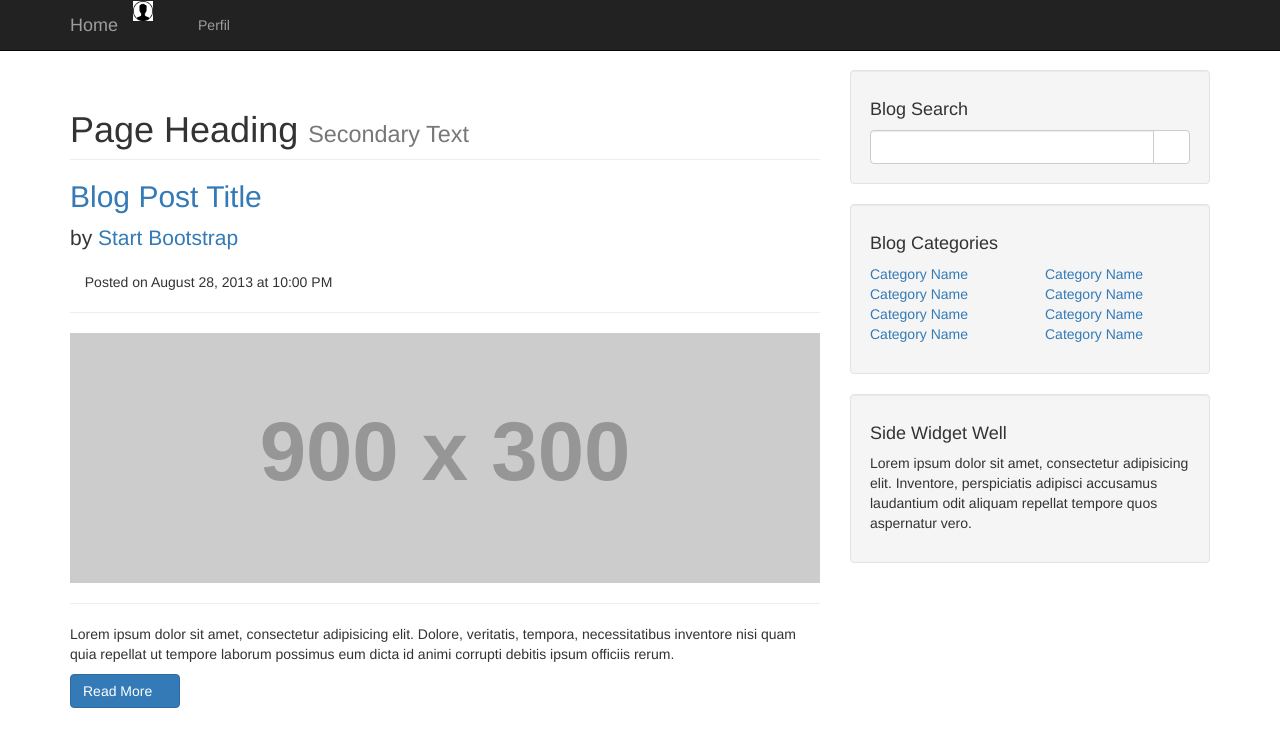
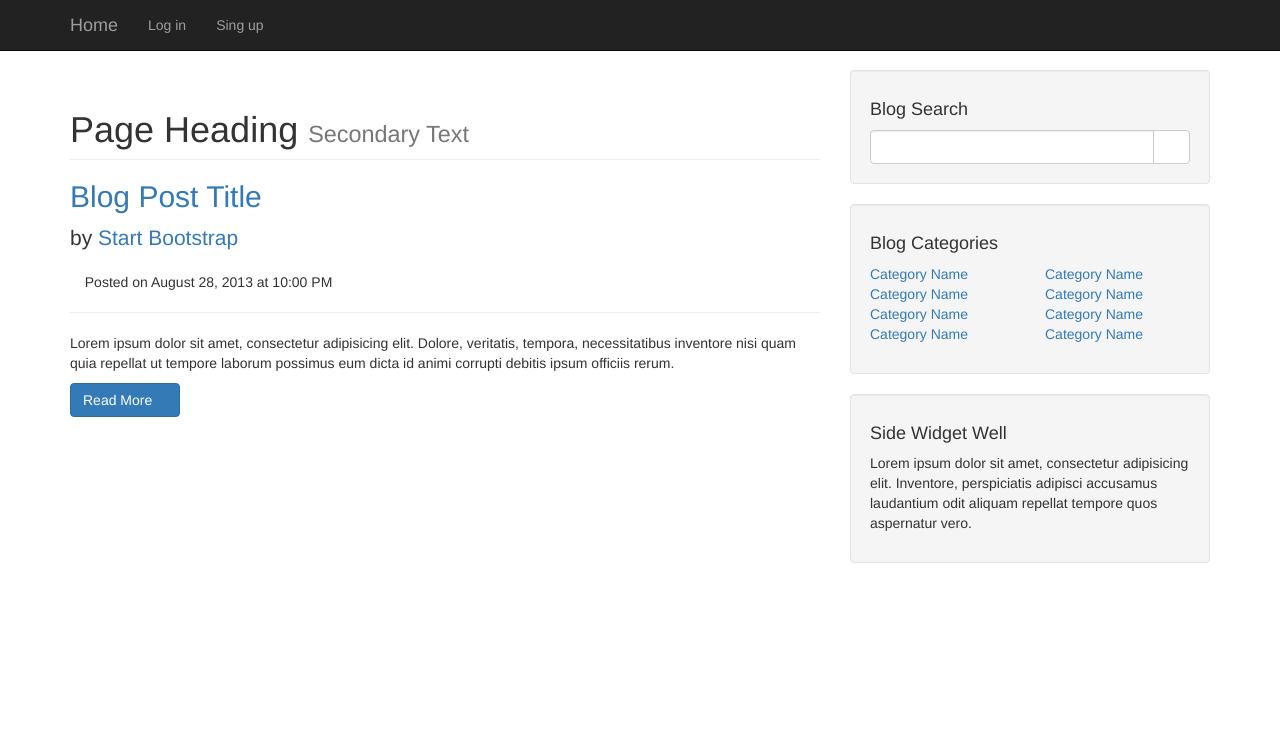
Before and after one commit to jorgelinor/blog, a Python web app: template templates/page.html in a window 1280 px wide. Shown: the top 747 px of the page. Run offline with Jinja, Linux system fonts and the light colour scheme; the template is opened without the code that fills it, so the values that code supplies are empty; grey boxes labelled with a size stand in for pictures from a placeholder-image service; some libraries are stand-ins or nearby versions; some web fonts are replaced.

Commit message:
cambio a la imagen

```diff
--- a/templates/page.html
+++ b/templates/page.html
@@ -39,20 +39,32 @@
                     <span class="icon-bar"></span>
                     <span class="icon-bar"></span>
                 </button>
-                <a class="navbar-brand" href="#">Home</a>
+                <a class="navbar-brand" href="/">Home</a>
             </div>
             <!-- Collect the nav links, forms, and other content for toggling -->
             <div class="collapse navbar-collapse" id="bs-example-navbar-collapse-1">
                 <ul class="nav navbar-nav">
+                {% if user %}
                     <li>
-                        <img src="img/icon.png" style="width:20px; height:20px; " >
+                        <img src="img/icon.png" style="width: 40px;height: 40px;padding: 10px;" >
                     </li>
                     <li>
-                        <a href="#">{{user}}</a>
+                        <a href="/newpost">{{user}}</a>
                     </li>
                     <li>
-                        <a href="editprofile">Perfil</a>
+                        <a href="/profile/{{user}}">Perfil</a>
                     </li>
+                    <li>
+                        <a href="/logout">Log Out</a>
+                    </li>
+                {% else %}
+                	<li>
+                		<a href="/login">Log in</a>
+                	</li>
+                	<li>
+                		<a href="/signup">Sing up</a>
+                	</li>
+                {% endif %}
                 </ul>
             </div>
             <!-- /.navbar-collapse -->
@@ -81,8 +93,6 @@
                     by <a href="index.php">Start Bootstrap</a>
                 </p>
                 <p><span class="glyphicon glyphicon-time"></span> Posted on August 28, 2013 at 10:00 PM</p>
-                <hr>
-                <img class="img-responsive" src="http://placehold.it/900x300" alt="">
                 <hr>
                 <p>Lorem ipsum dolor sit amet, consectetur adipisicing elit. Dolore, veritatis, tempora, necessitatibus inventore nisi quam quia repellat ut tempore laborum possimus eum dicta id animi corrupti debitis ipsum officiis rerum.</p>
                 <a class="btn btn-primary" href="#">Read More <span class="glyphicon glyphicon-chevron-right"></span></a>
```
